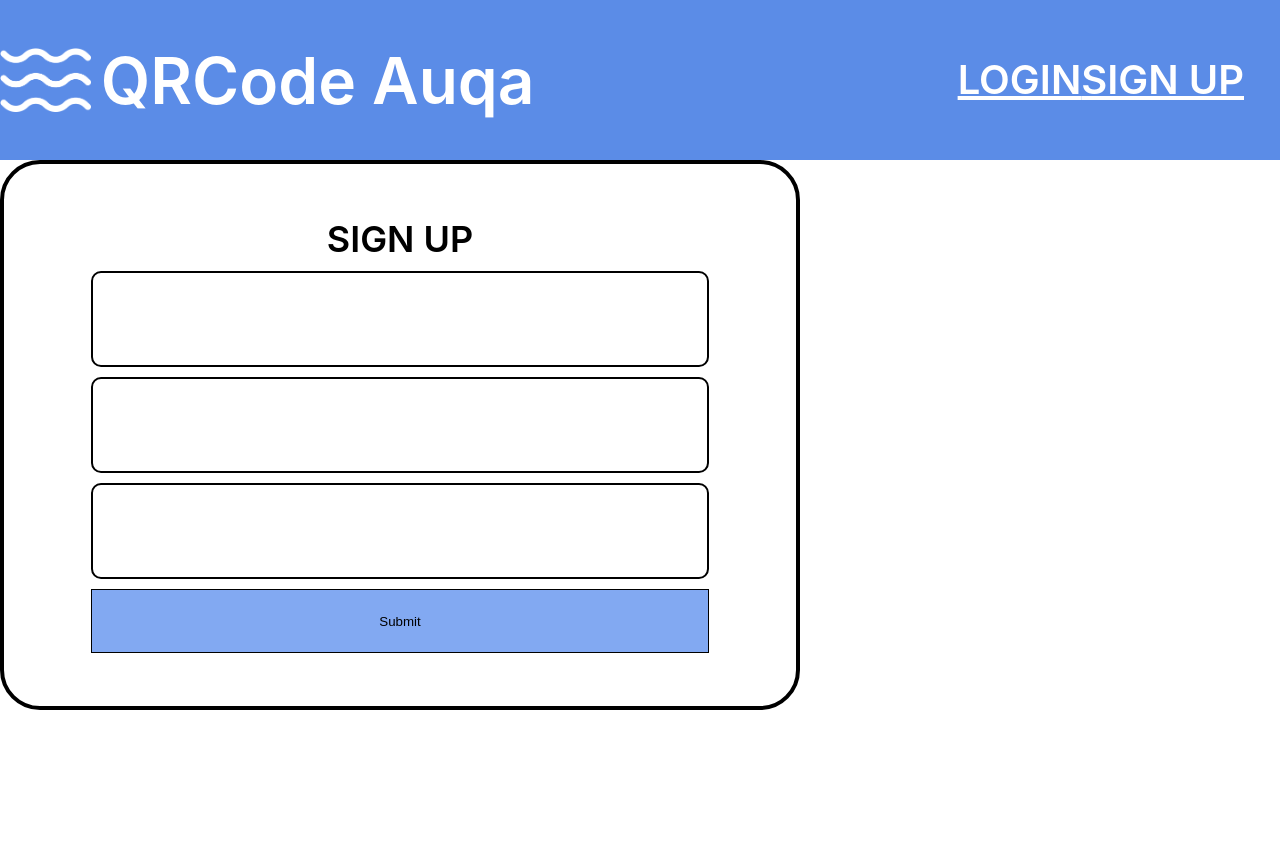
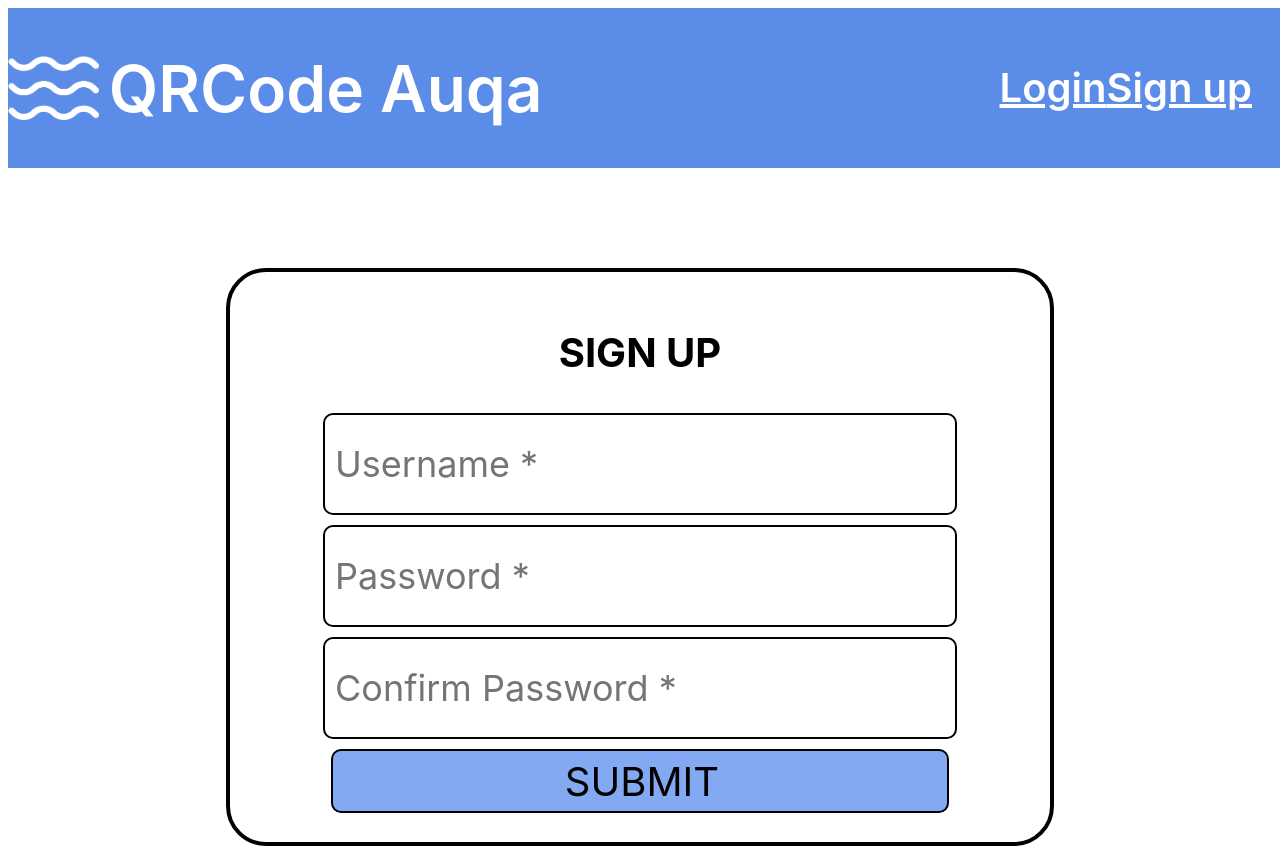
Before and after one commit to IllyaShramko/GrayCode, a Django app: page /user/registration/ in a window 1280 px wide. Before the commit the page ends 710 px from the top, so only its background shows below. Run offline with Django 5.2, Linux system fonts and the light colour scheme.

Commit message:
Added registration

```diff
--- /dev/null
+++ b/blog/user/static/user/css/registration.css
@@ -0,0 +1,54 @@
+.registration {
+
+    margin: auto;
+    margin-top: 100px;
+
+    display: flex;
+    flex-direction: column;
+    justify-content: center;
+    align-items: center;
+    padding: 10px;
+    gap: 10px;
+
+    width: 800px;
+    min-height: 550px;
+
+    background: #FFFFFF;
+    border: 4px solid #000000;
+    border-radius: 40px;
+
+
+}
+h1{
+    font-family: 'Inter';
+    font-size: 40px;
+}
+
+input {
+    width: 618px;
+    height: 96px;
+    background: #FFFFFF;
+    border: 2px solid #000000;
+    border-radius: 10px;
+    font-family: 'Inter';
+    font-size: 36px;
+    padding-left: 10px;
+}
+button {
+    width: 618px;
+    height: 64px;
+    background-color: #82A9F2;
+    border: 2px solid #000000;
+    border-radius: 10px;
+    font-family: 'Inter';
+    font-size: 40px;
+    padding-left: 10px;
+    text-transform: uppercase;
+}
+button:hover {
+    background-color: #5B8CE7;
+}
+h2 {
+    font-family: "Inter";
+    font-size: 64px;
+}
--- a/blog/user/static/user/css/style.css
+++ /dev/null
@@ -1,96 +0,0 @@
-* {
-    padding: 0;
-    margin: 0;
-}
-.name {
-    display: flex;
-    flex-direction: row;
-    justify-content: center;
-    align-items: center;
-    padding: 10px;
-    gap: 10px;
-    width: 453px;
-    height: 80px;
-    flex: none;
-    order: 1;
-    align-self: stretch;
-    flex-grow: 0;
-}
-
-form {
-    box-sizing: border-box;
-    display: flex;
-    flex-direction: column;
-    justify-content: center;
-    align-items: center;
-    padding: 10px;
-    gap: 10px;
-    width: 800px;
-    height: 550px;
-    background: #FFFFFF;
-    border: 4px solid #000000;
-    border-radius: 40px;
-    flex: none;
-    order: 1;
-    flex-grow: 0;
-}
-input {
-    box-sizing: border-box;
-    width: 618px;
-    height: 96px;
-    background: #FFFFFF;
-    border: 2px solid #000000;
-    border-radius: 10px;
-    flex: none;
-    order: 1;
-    flex-grow: 0;
-}
-button {
-    box-sizing: border-box;
-    display: flex;
-    flex-direction: column;
-    justify-content: center;
-    align-items: center;
-    padding: 10px;
-    gap: 10px;
-    width: 618px;
-    height: 64px;
-    background: #82A9F2;
-    border: 1px solid #000000;
-    flex: none;
-    order: 4;
-    flex-grow: 0;
-}
-h1 {
-    font-family: 'Inter';
-    font-style: normal;
-    font-weight: 600;
-    font-size: 36px;
-    line-height: 44px;
-    text-transform: uppercase;
-    color: #000000;
-}
-title {
-    display: flex;
-    flex-direction: row;
-    justify-content: center;
-    align-items: center;
-    padding: 10px;
-    gap: 10px;
-    width: 453px;
-    height: 80px;
-    flex: none;
-    order: 1;
-    align-self: stretch;
-    flex-grow: 0;
-}
-a {
-    font-family: 'Inter';
-    font-style: normal;
-    font-weight: 600;
-    font-size: 40px;
-    line-height: 48px;
-    text-decoration-line: underline;
-    text-transform: uppercase;
-    color: #FFFFFF;
-}
--- a/blog/user/templates/user/registration.html
+++ b/blog/user/templates/user/registration.html
@@ -1,23 +1,34 @@
 {% extends 'base.html' %}
 {% load static %}
+
 {% block title %}
-    Login
+    registration
 {% endblock %}
+
+
 {% block head %}
-    <link rel="stylesheet" href="{% static 'user/css/style.css' %}">
+    <link rel="stylesheet" href="{% static 'user/css/registration.css' %}">
 {% endblock %}
+
+
+
 {% block content %}
-    <!-- <header>
-        <img src="{% static 'user/images/logo' %}" alt="">
-        <p class="name">QRCode Aqua</p>
-        <a href="" class="log">LOG IN</a>
-        <a href="" class="reg">SIGN UP</a>
-    </header> -->
     <form method="post" class="registration">
-        <h1>SIGN UP</h1>
-        <input type="text", title="Username *">
-        <input type="text", title="Email *">
-        <input type="text", title="Password *">
-        <button type="submit">Submit</button>
+        {% csrf_token %}
+        {% if not confirm %}
+            <h1>SIGN UP</h1>
+            <input type="text" placeholder="Username *" name="username" required>
+            <input type="password" placeholder="Password *" name="password" required>
+            <input type="password" placeholder="Confirm Password *" name="confirm_password" required>
+            <button type="submit">Submit</button>
+            {% if error == "username_error" %}
+                <p style="color: #FF0000; font-family: 'Inter'; font-size: 30px;" class="error">This Username already exists</p>
+            {% elif error == "password_error" %}
+                <p style="color: #FF0000; font-family: 'Inter'; font-size: 30px;" class="error">Passwords are not correct</p>
+            {% endif %}
+        {% else %}
+            <h2>Успішна реєстрація</h2>
+            <a href="{% url 'login' %}" style="color:black; text-transform:none">Авторизація</a>
+        {% endif %}
     </form>
 {% endblock %}
--- a/blog/user/views.py
+++ b/blog/user/views.py
@@ -1,4 +1,5 @@
 from django.shortcuts import render
+from django.contrib.auth.models import User
 
 # Create your views here.
 
@@ -7,4 +8,19 @@
     return render(request, "user/login.html", context={"is_auth": False})
 
 def render_registration(request):
-    return render(request, "user/registration.html", context={"is_auth": False})
+    confirm = False
+    error = None
+    if request.method == "POST":
+        username = request.POST.get('username')
+        password = request.POST.get('password')
+        confirm_password = request.POST.get('confirm_password')
+        if password == confirm_password:
+            try:
+                User.objects.create_user(username= username, password= password)
+                confirm = True
+            except:
+                error = 'username_error'
+        else:
+            error = 'password_error'
+        print(confirm)
+    return render(request, "user/registration.html", context={"is_auth": False, "confirm": confirm, "error": error})
```
Also changed, not shown: blog/user/static/user/css/login.css (added, +49 -0 lines), 1 other file.
